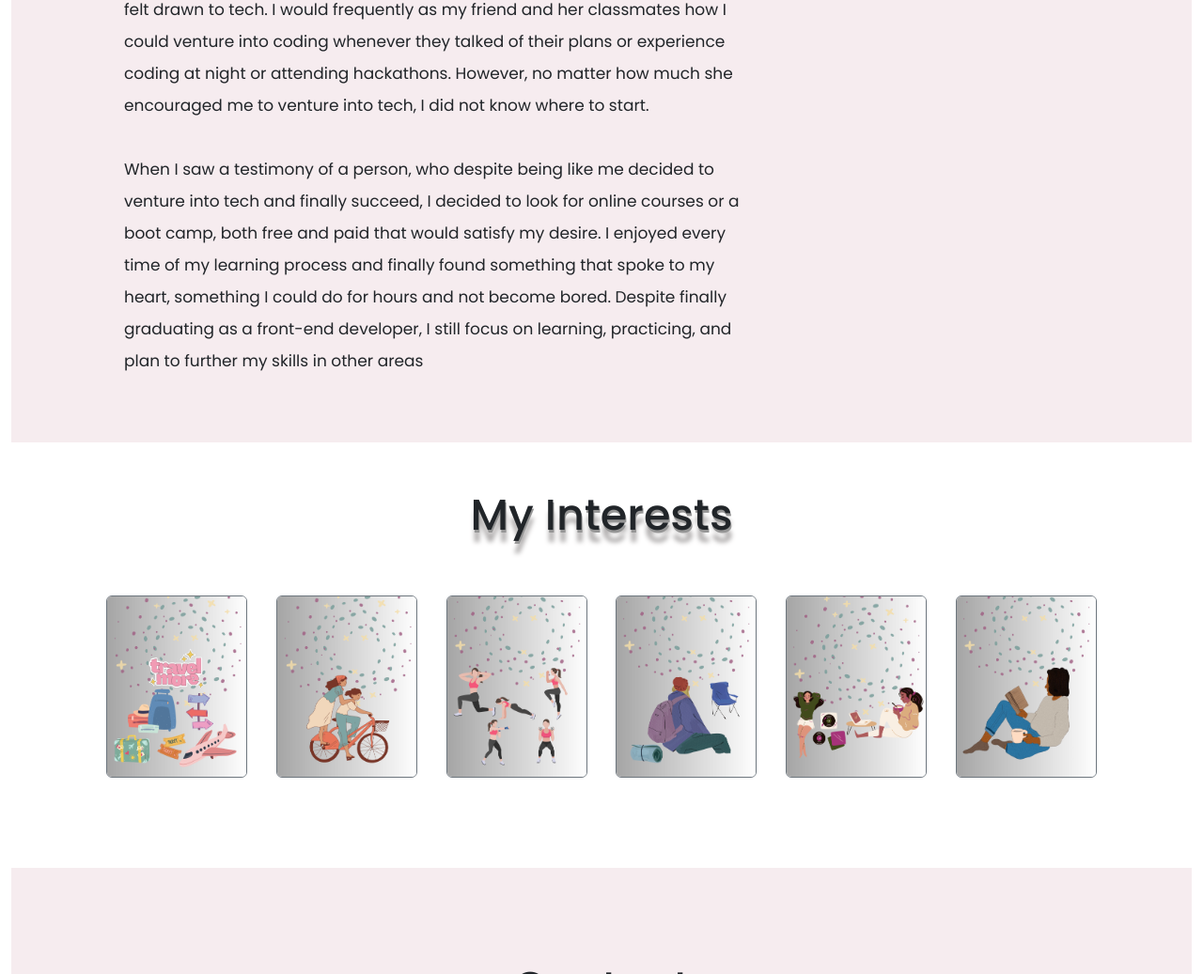
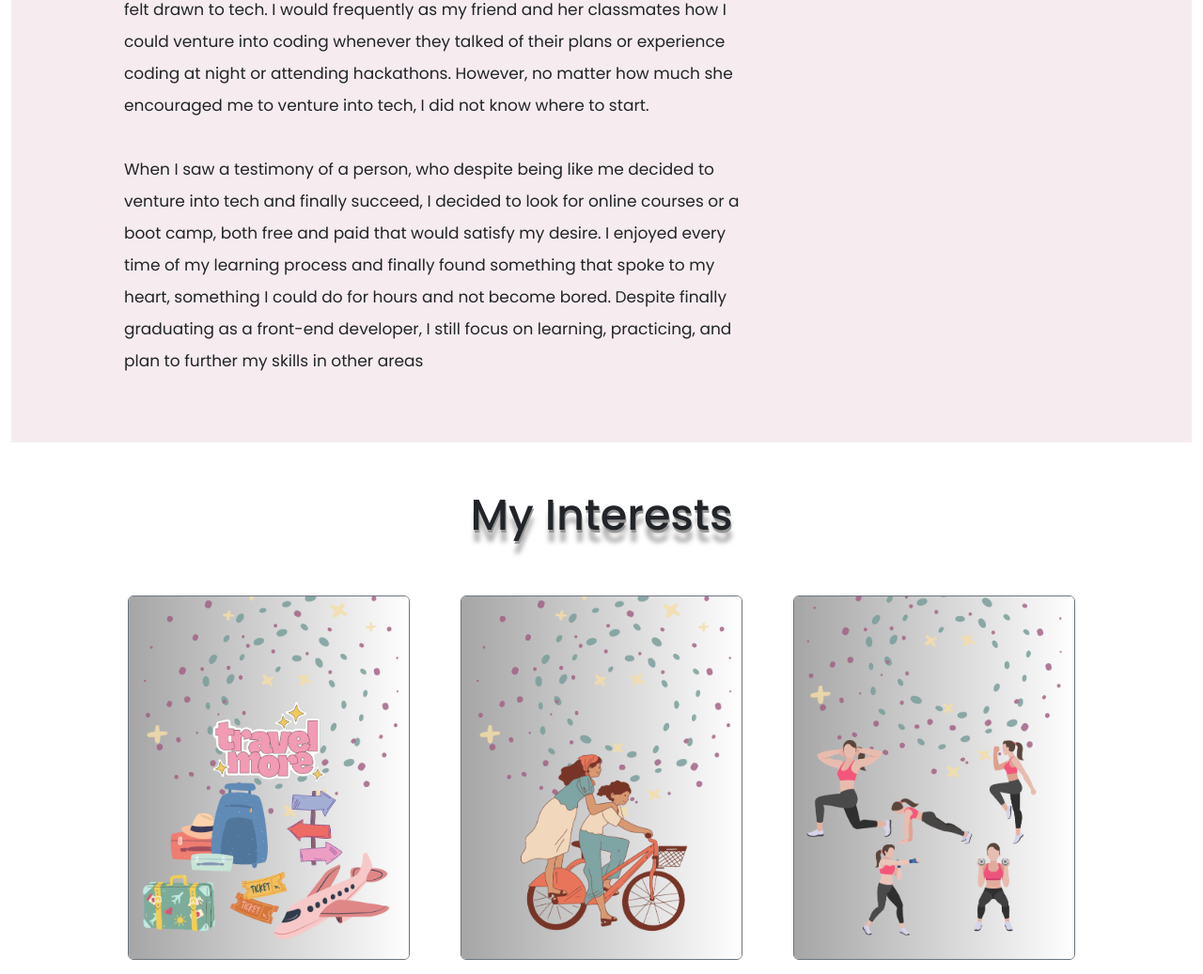
Before and after one commit to Brendafrenjo/brenda-frenjo-portfolio, a plain HTML site: page about.html in a window 1280 px wide. Shown: the part 418-1455 px from the top of the page at 94% size. Drawn offline with nearby package versions, Linux system fonts and the light colour scheme.

Commit message:
Update app.css

```diff
--- a/src/app.css
+++ b/src/app.css
@@ -159,8 +159,8 @@ footer h2 {
 
 .box {
   margin: 5px;
-  width: 150px;
-  height: 200px;
+  width: 300px;
+  height: 400px;
 }
 
 .zeta img {
@@ -281,6 +281,11 @@ small a:hover {
   .hero {
     margin-bottom: 1px;
   }
+
+  .box {
+  width: 150px;
+  height: 200px;
+}
 }
 
 @media (max-width: 280px) {
```
